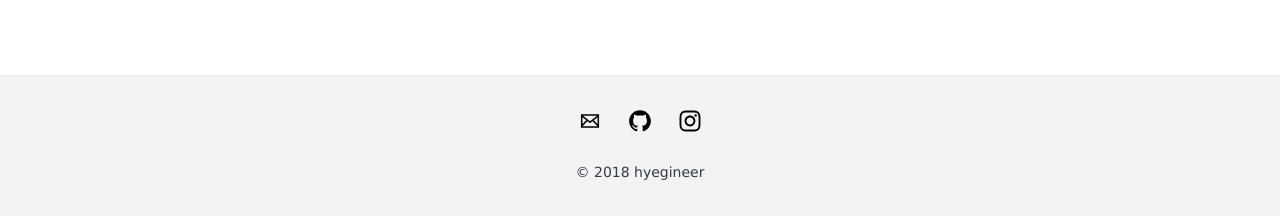
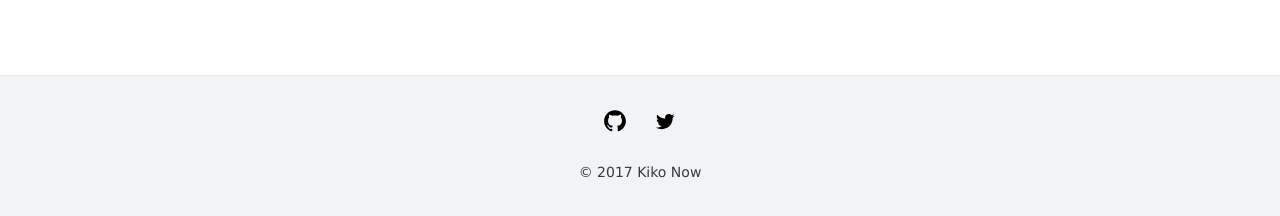
Before and after one commit to hyegineer/hyegineer.github.io, a Jekyll site: the page built from index.html, in a window 1280 px wide. Shown: the part 1606-1822 px from the top of the page. Built offline with Jekyll 4.4.1, drawn with Linux system fonts in a browser that asks for light colours; emoji names are drawn with the system emoji font; the list of posts is cut into pages by our own code.

Commit message:
Revert ""
This reverts commit ffa03e370e20ebeee6cd0e4303e54b31e15459f5.

```diff
--- a/_config.yml
+++ b/_config.yml
@@ -38,22 +38,22 @@ paginate: 5
 footer-links:
   behance: # https://www.behance.net/<username>
   dribbble:
-  email: hyegineer@gmail.com
+  email:
   facebook:
   flickr:
-  github: hyegineer/hyegineer.github.io
+  github: hyegineer/kiko-now
   googleplus: # anything in your profile username that comes after plus.google.com/
-  instagram: hyegineer
+  instagram:
   linkedin:
   pinterest:
   rss: # just type anything here for a working RSS icon
   stackoverflow: # your stackoverflow profile, e.g. "users/50476/bart-kiers"
   tumblr: # https://<username>.tumblr.com
-  twitter: # nothing
+  twitter: jekyllrb
   youtube: # channel/<your_long_string> or user/<user-name>
 
 # Text under the icons in footer
-footer-text: © 2018 hyegineer
+footer-text: © 2017 Kiko Now
 
 # Enter your Disqus shortname (not your username) to enable commenting on posts
 # You can find your shortname on the Settings page of your Disqus account
@@ -70,7 +70,7 @@ url: https://hyegineer.github.io/
 # (http://yourusername.github.io/repository-name)
 # and NOT your User repository (http://yourusername.github.io)
 # then add in the baseurl here, like this: "/repository-name"
-baseurl: /hyegineer/hyegineer.github.io
+baseurl: https://hyegineer.github.io/
 
 #
 # !! You don't need to change any of the configuration flags below !!
```
